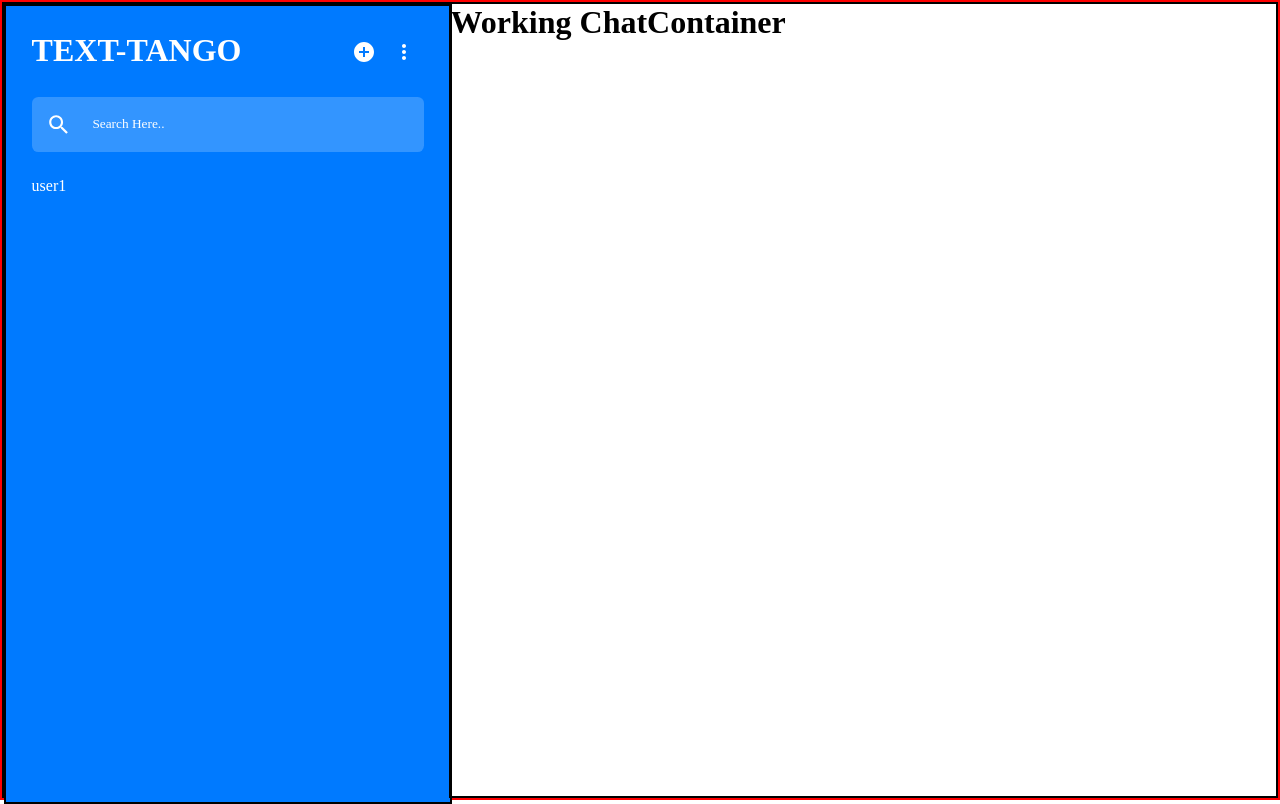
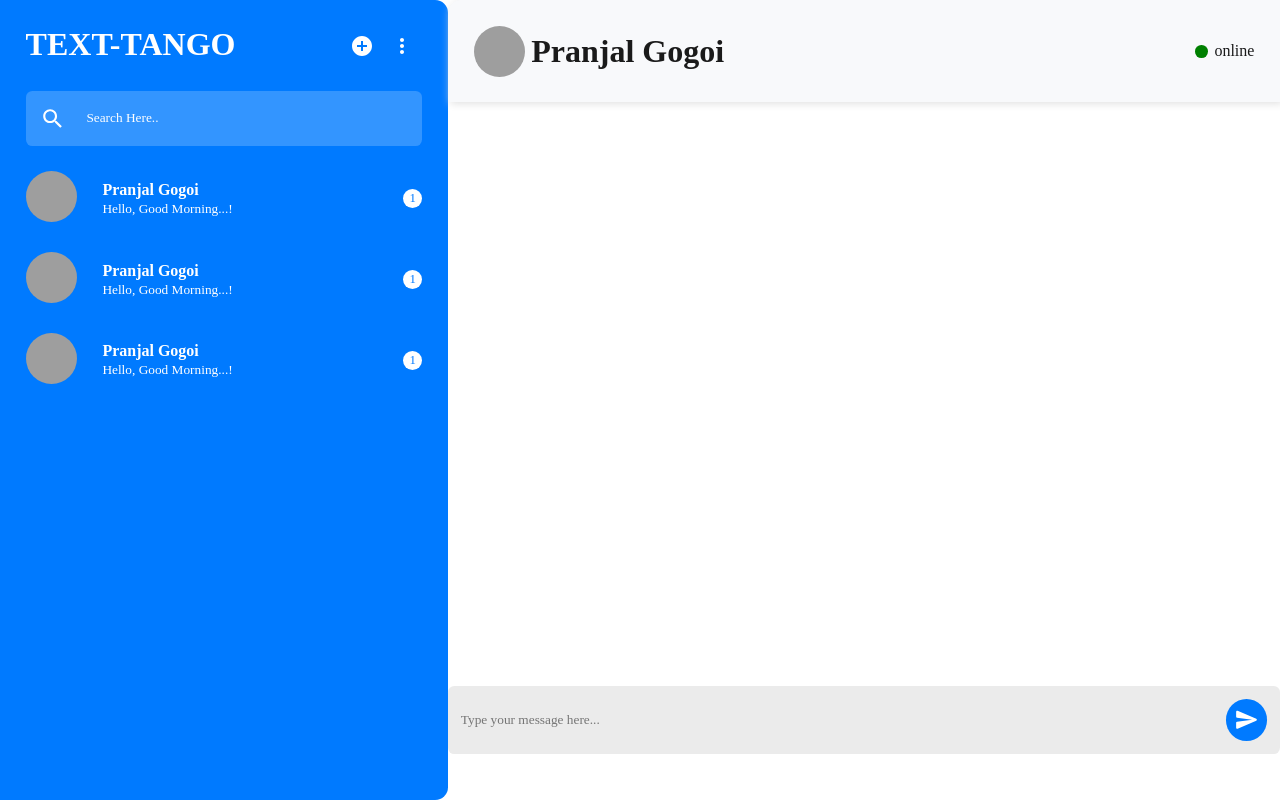
Before and after one commit to pranjalgogoi1209/text-tango-live-chat-app, a React (Vite) app in the folder text-tango/: page /chat in a window 1280 px wide. Built offline with nearby package versions, Linux system fonts and the light colour scheme; grey boxes are pictures that could not be loaded.

Commit message:
updated ChatPage

```diff
--- a/text-tango/src/components/ChatContainer.jsx
+++ b/text-tango/src/components/ChatContainer.jsx
@@ -1,9 +1,106 @@
 import React from "react";
+import styled from "styled-components";
+import { IconButton } from "@mui/material";
+import SendRoundedIcon from "@mui/icons-material/SendRounded";
 
 export default function ChatContainer() {
   return (
-    <div>
-      <h1>Working ChatContainer</h1>
-    </div>
+    <Wrapper>
+      <div className="ChatContainer">
+        <header>
+          <div className="user">
+            <img
+              src="https://th.bing.com/th/id/OIP.Z2S76NihaMgTZl0wTxAM2wHaHa?rs=1&pid=ImgDetMain"
+              alt="profile-picture"
+            />
+            <h1>Pranjal Gogoi</h1>
+          </div>
+          <div className="online-status">
+            <div></div>
+            <p>online</p>
+          </div>
+        </header>
+        <main></main>
+        <footer>
+          <input type="text" placeholder="Type your message here..." />
+          <div className="send">
+            <IconButton>
+              <SendRoundedIcon />
+            </IconButton>
+          </div>
+        </footer>
+      </div>
+    </Wrapper>
   );
 }
+
+const Wrapper = styled.div`
+  .ChatContainer {
+    height: 100vh;
+    /* border: 1px solid black; */
+    header {
+      color: #1a1a1a;
+      display: flex;
+      justify-content: space-between;
+      background-color: #f8f9fb;
+      padding: 2vw;
+      border-radius: 1vw 0 0 0vw;
+      box-shadow: 0.2vw 0.1vw 0.7vw #ddd;
+      .user {
+        display: flex;
+        justify-content: center;
+        align-items: center;
+        gap: 0.5vw;
+        img {
+          border-radius: 50%;
+          height: 4vw;
+          width: 4vw;
+        }
+      }
+      .online-status {
+        display: flex;
+        justify-content: center;
+        align-items: center;
+        gap: 0.5vw;
+        div {
+          height: 1vw;
+          width: 1vw;
+          border-radius: 50%;
+          background-color: green;
+        }
+      }
+    }
+
+    main {
+      height: 73vh;
+    }
+
+    footer {
+      background-color: #ebebeb;
+      display: flex;
+      gap: 1vw;
+      justify-content: space-between;
+      align-items: center;
+      padding: 1vw;
+      border-radius: 0.5vw;
+      input {
+        background-color: transparent;
+        outline: none;
+        border: none;
+      }
+      ::placeholder {
+      }
+      .send {
+        display: flex;
+        justify-content: center;
+        align-items: center;
+        background-color: #007aff;
+        border-radius: 50%;
+        svg {
+          font-size: 2vw;
+          color: #fff;
+        }
+      }
+    }
+  }
+`;
--- a/text-tango/src/components/ChatPage.jsx
+++ b/text-tango/src/components/ChatPage.jsx
@@ -21,15 +21,17 @@ export default function ChatPage() {
 const Wrapper = styled.div`
   .ChatPage {
     height: 100vh;
+    width: 100vw;
     display: flex;
-    border: 2px solid red;
     .ChatSidebar {
       width: 35%;
-      border: 2px solid black;
+      border-radius: 0 1vw 1vw 0;
+      /* border: 2px solid black; */
     }
     .ChatContainer {
-      width: 65%;
-      border: 2px solid black;
+      width: 100%;
+      border-radius: 1vw 0 0 1vw;
+      /* border: 2px solid black; */
     }
   }
 `;
--- a/text-tango/src/components/ChatSidebar.jsx
+++ b/text-tango/src/components/ChatSidebar.jsx
@@ -4,6 +4,7 @@ import { IconButton } from "@mui/material";
 import AddCircleIcon from "@mui/icons-material/AddCircle";
 import MoreVertIcon from "@mui/icons-material/MoreVert";
 import SearchIcon from "@mui/icons-material/Search";
+import User from "./User";
 
 export default function ChatSidebar() {
   return (
@@ -33,7 +34,11 @@ export default function ChatSidebar() {
         </div>
 
         {/* users */}
-        <div className="users">user1</div>
+        <div className="users">
+          <User />
+          <User />
+          <User />
+        </div>
       </div>
     </Wrapper>
   );
@@ -60,6 +65,7 @@ const Wrapper = styled.div`
         }
       }
     }
+
     .search-bar {
       display: flex;
       gap: 1vw;
@@ -80,5 +86,11 @@ const Wrapper = styled.div`
         color: #fff;
       }
     }
+
+    .users {
+      display: flex;
+      flex-direction: column;
+      gap: 2vw;
+    }
   }
 `;
--- /dev/null
+++ b/text-tango/src/components/User.jsx
@@ -0,0 +1,61 @@
+import React from "react";
+import styled from "styled-components";
+
+export default function User() {
+  return (
+    <Wrapper>
+      <div className="User">
+        <div className="left-part">
+          <div className="profile-picture">
+            <img
+              src="https://th.bing.com/th/id/OIP.Z2S76NihaMgTZl0wTxAM2wHaHa?rs=1&pid=ImgDetMain"
+              alt="profile-picture"
+            />
+          </div>
+          <div>
+            <p>
+              <strong>Pranjal Gogoi</strong>
+            </p>
+            <p>
+              <small>Hello, Good Morning...!</small>
+            </p>
+          </div>
+        </div>
+
+        <div className="msg-count">1</div>
+      </div>
+    </Wrapper>
+  );
+}
+
+const Wrapper = styled.div`
+  .User {
+    display: flex;
+    justify-content: space-between;
+    align-items: center;
+    .left-part {
+      align-items: center;
+      display: flex;
+      gap: 2vw;
+      .profile-picture {
+        img {
+          border-radius: 50%;
+          height: 4vw;
+          width: 4vw;
+        }
+      }
+    }
+
+    .msg-count {
+      font-size: 1vw;
+      display: flex;
+      justify-content: center;
+      align-items: center;
+      border-radius: 50%;
+      background-color: #fff;
+      color: #007aff;
+      width: 1.5vw;
+      height: 1.5vw;
+    }
+  }
+`;
```
